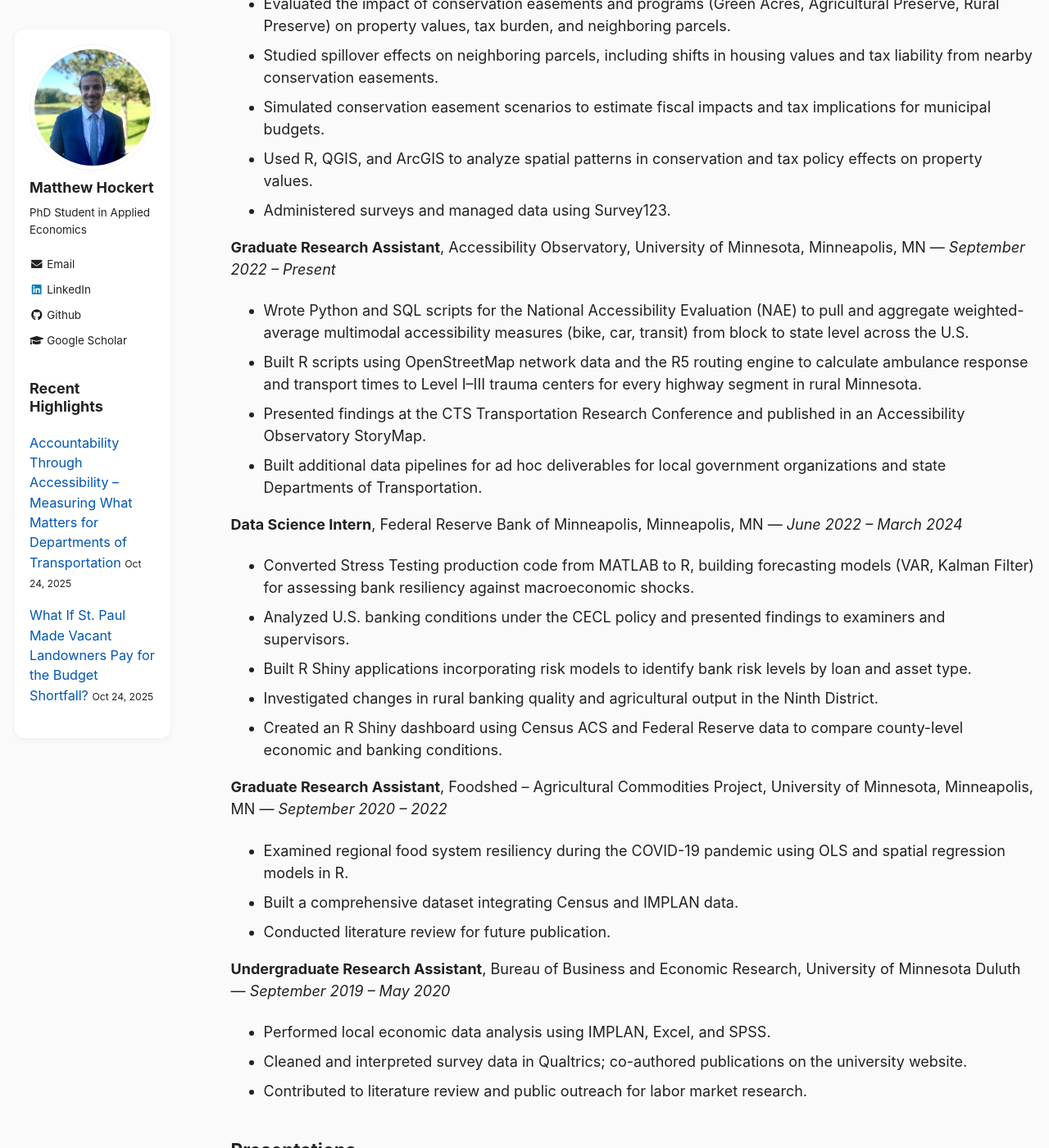
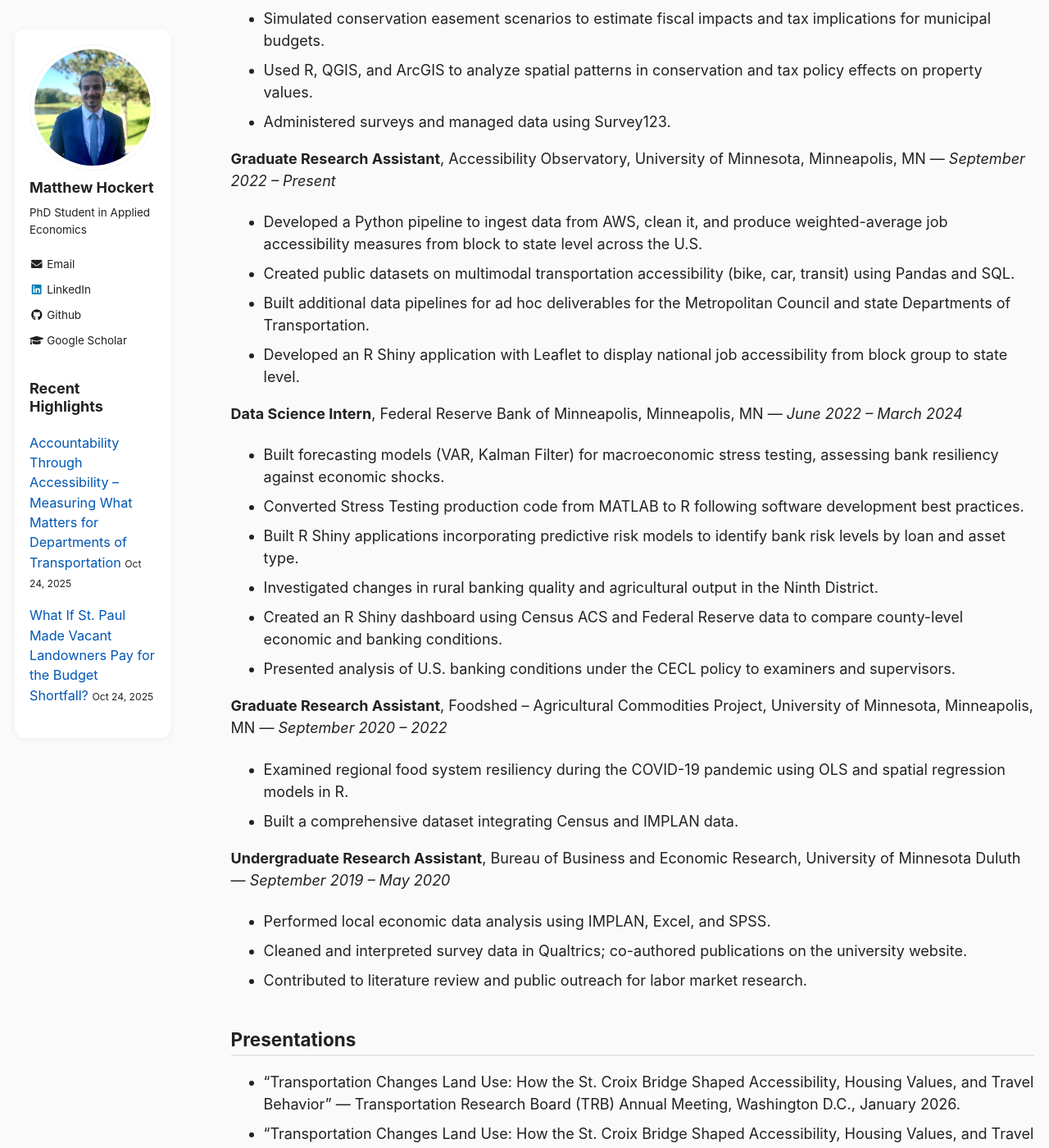
Before and after one commit to MatthewHockert/MatthewHockert.github.io, a Jekyll site: the page built from _pages/cv.md, in a window 1280 px wide and 1400 px high, scrolled down 1770 px. Shown: the whole window at 82% size. Built offline with Jekyll 4.4.1, drawn with Linux system fonts in a browser that asks for light colours; some of the changed text lies outside the part shown.

```diff
--- a/_pages/cv.md
+++ b/_pages/cv.md
@@ -24,20 +24,17 @@ PhD Student in Applied Economics · University of Minnesota<br>
 
 **PhD in Applied Economics**, University of Minnesota, Minneapolis, MN — *September 2022 – Present*
 - Fourth-year student (2025–2026). Advisor: Elizabeth Davis.
-- Fields: Labor and Population Economics, Policy Analysis.
-- Research: Land Use, Housing, Transportation, Public Finance.
-- Methods: Difference-in-Differences, Regression Discontinuity, Spatial Econometrics.
+- Research Fields: Land Use, Housing, Transportation, Public Finance.
+- Methods: Spatial econometrics, causal inference (DiD, RD, IV), forecasting.
 
 **Master of Science in Applied Economics**, University of Minnesota, Minneapolis, MN — *September 2020 – June 2024*
 - Graduate minor in Data Science.
   - Courses: Machine Learning Fundamentals, Principles of Database Systems, Theory of Statistics.
 - Thesis: "A Spatial Approach to Agrifood Supply Chain Structure" (Advisor: Hikaru Peterson).
 - Recipient of the UMN Applied Economics MS Thesis Award, 2024–25.
-- Selected Paper Presenter at the Agricultural & Applied Economics Association (AAEA) Annual Meeting, 2023.
 
 **B.A. in Economics and Political Science**, University of Minnesota Duluth — *2017 – 2020*
-- GPA: 3.7/4.0. *Cum Laude*.
-- University Honors Program, Dean's List, Economics Department Honors, Omicron Delta Epsilon.
+- GPA: 3.7/4.0. *Cum Laude*. University Honors Program, Dean's List.
 
 ## Works in Progress
 
@@ -65,22 +62,22 @@ PhD Student in Applied Economics · University of Minnesota<br>
 - Administered surveys and managed data using Survey123.
 
 **Graduate Research Assistant**, Accessibility Observatory, University of Minnesota, Minneapolis, MN — *September 2022 – Present*
-- Wrote Python and SQL scripts for the National Accessibility Evaluation (NAE) to pull and aggregate weighted-average multimodal accessibility measures (bike, car, transit) from block to state level across the U.S.
-- Built R scripts using OpenStreetMap network data and the R5 routing engine to calculate ambulance response and transport times to Level I–III trauma centers for every highway segment in rural Minnesota.
-- Presented findings at the CTS Transportation Research Conference and published in an Accessibility Observatory StoryMap.
-- Built additional data pipelines for ad hoc deliverables for local government organizations and state Departments of Transportation.
+- Developed a Python pipeline to ingest data from AWS, clean it, and produce weighted-average job accessibility measures from block to state level across the U.S.
+- Created public datasets on multimodal transportation accessibility (bike, car, transit) using Pandas and SQL.
+- Built additional data pipelines for ad hoc deliverables for the Metropolitan Council and state Departments of Transportation.
+- Developed an R Shiny application with Leaflet to display national job accessibility from block group to state level.
 
 **Data Science Intern**, Federal Reserve Bank of Minneapolis, Minneapolis, MN — *June 2022 – March 2024*
-- Converted Stress Testing production code from MATLAB to R, building forecasting models (VAR, Kalman Filter) for assessing bank resiliency against macroeconomic shocks.
-- Analyzed U.S. banking conditions under the CECL policy and presented findings to examiners and supervisors.
-- Built R Shiny applications incorporating risk models to identify bank risk levels by loan and asset type.
+- Built forecasting models (VAR, Kalman Filter) for macroeconomic stress testing, assessing bank resiliency against economic shocks.
+- Converted Stress Testing production code from MATLAB to R following software development best practices.
+- Built R Shiny applications incorporating predictive risk models to identify bank risk levels by loan and asset type.
 - Investigated changes in rural banking quality and agricultural output in the Ninth District.
 - Created an R Shiny dashboard using Census ACS and Federal Reserve data to compare county-level economic and banking conditions.
+- Presented analysis of U.S. banking conditions under the CECL policy to examiners and supervisors.
 
 **Graduate Research Assistant**, Foodshed – Agricultural Commodities Project, University of Minnesota, Minneapolis, MN — *September 2020 – 2022*
 - Examined regional food system resiliency during the COVID-19 pandemic using OLS and spatial regression models in R.
 - Built a comprehensive dataset integrating Census and IMPLAN data.
-- Conducted literature review for future publication.
 
 **Undergraduate Research Assistant**, Bureau of Business and Economic Research, University of Minnesota Duluth — *September 2019 – May 2020*
 - Performed local economic data analysis using IMPLAN, Excel, and SPSS.
@@ -99,10 +96,11 @@ PhD Student in Applied Economics · University of Minnesota<br>
 | | |
 |---|---|
 | **Programming** | R, Python, SQL |
+| **ML & Statistics** | Forecasting (VAR, Kalman Filter), spatial regression, panel data methods, causal inference |
+| **Data & Cloud** | AWS (S3, EC2), DBeaver, Pandas, Linux |
+| **AI Tools** | Large language models for data extraction and classification |
 | **Geospatial** | QGIS, ArcGIS |
-| **Data & Cloud** | AWS (S3, EC2), DBeaver, Linux |
 | **Visualization** | Tableau, R Shiny, Leaflet |
-| **Survey** | Qualtrics, Survey123 |
 | **Version Control** | Git, GitHub, GitLab |
 
 ## Honors and Awards
```
Also changed, not shown: 1 other file.
